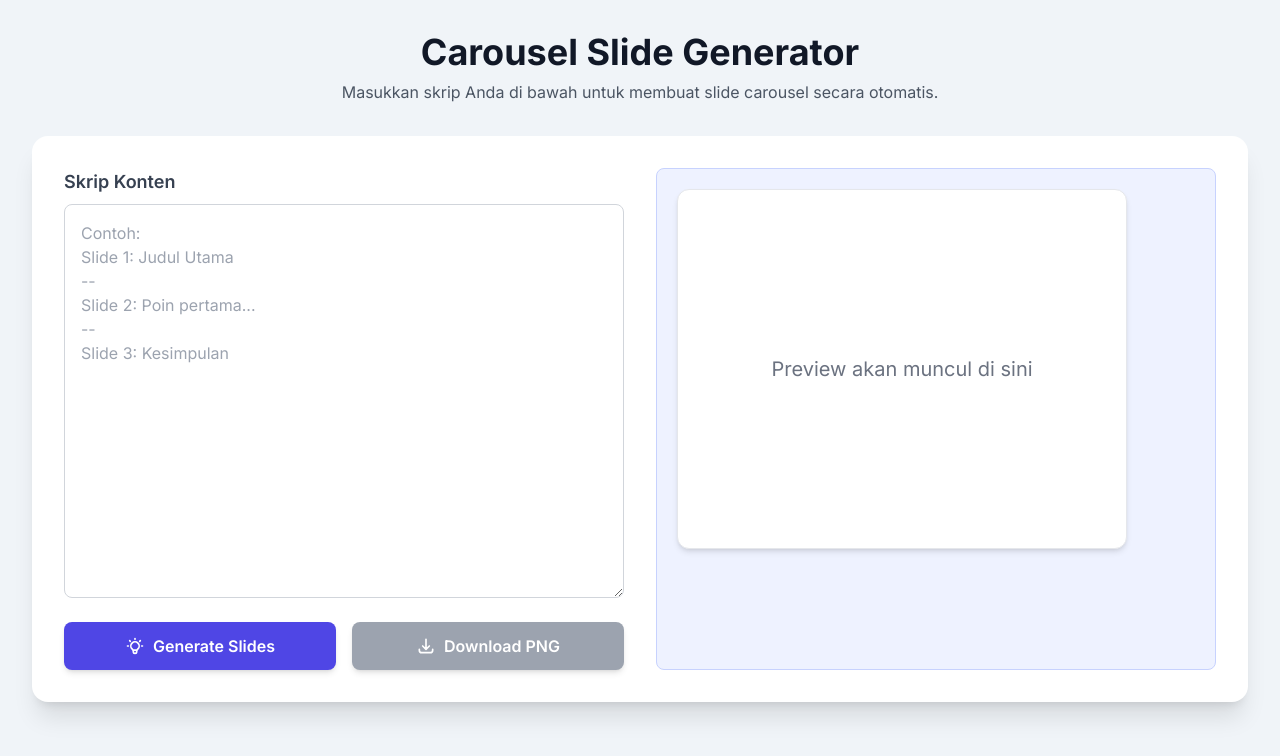
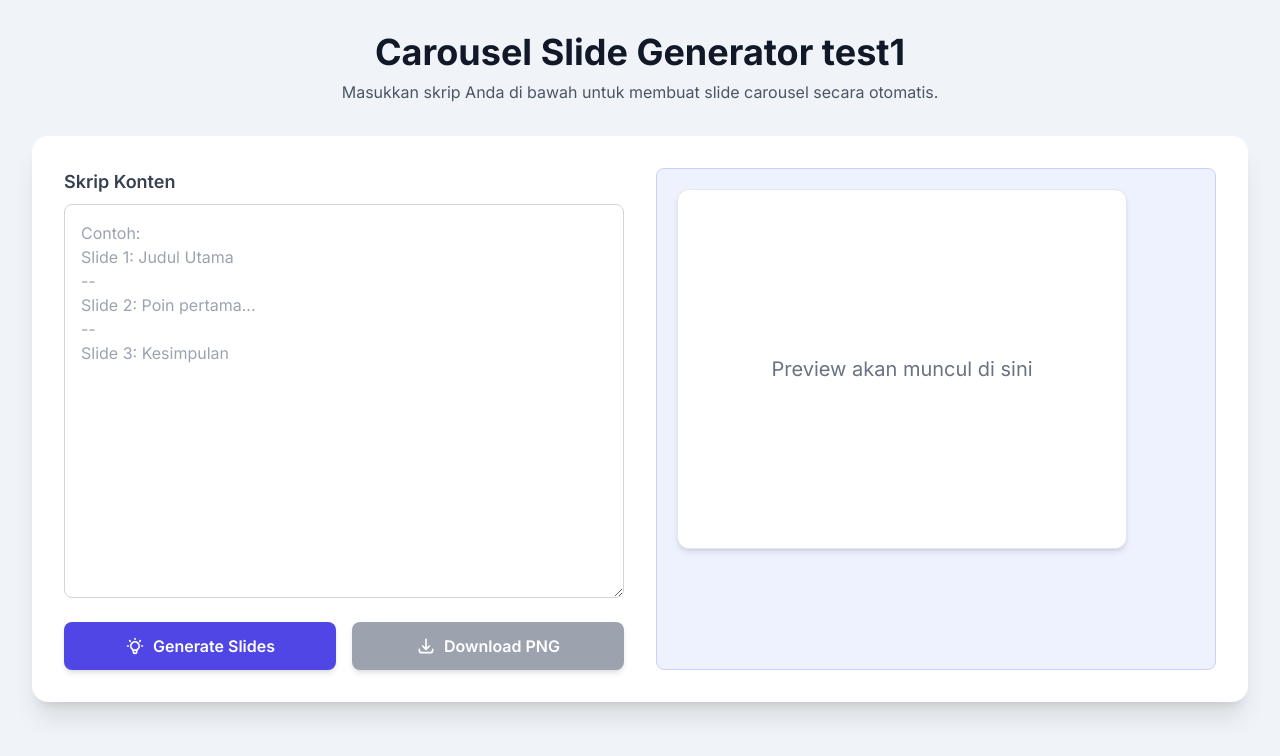
Before and after one commit to MAdroif/Slidegen, a plain HTML site: page index.html in a window 1280 px wide. Drawn offline with nearby package versions, Linux system fonts and the light colour scheme.

Commit message:
Update index.html

```diff
--- a/index.html
+++ b/index.html
@@ -82,7 +82,7 @@
 
     <div class="container mx-auto p-4 md:p-8">
         <header class="text-center mb-8">
-            <h1 class="text-3xl md:text-4xl font-bold text-gray-900">Carousel Slide Generator</h1>
+            <h1 class="text-3xl md:text-4xl font-bold text-gray-900">Carousel Slide Generator test1</h1>
             <p class="text-gray-600 mt-2">Masukkan skrip Anda di bawah untuk membuat slide carousel secara otomatis.</p>
         </header>
 
```
